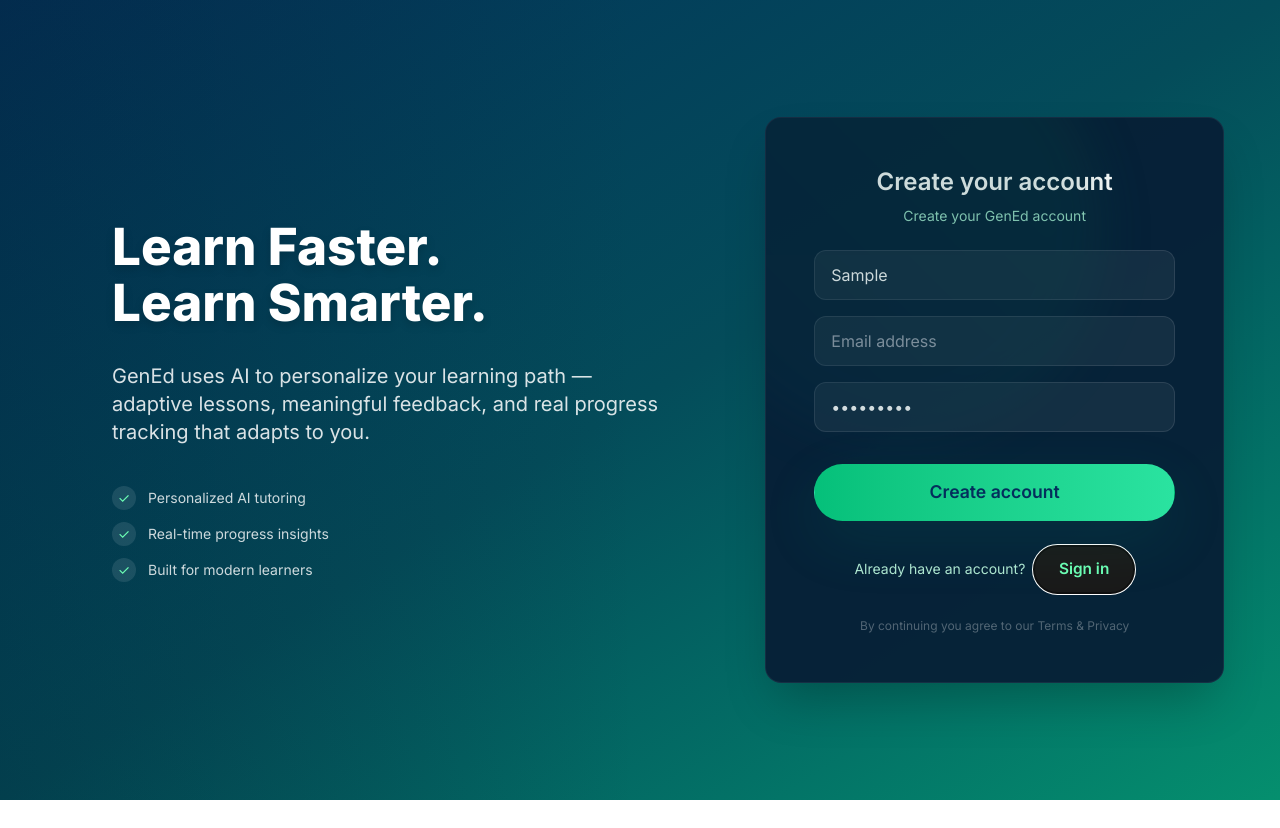
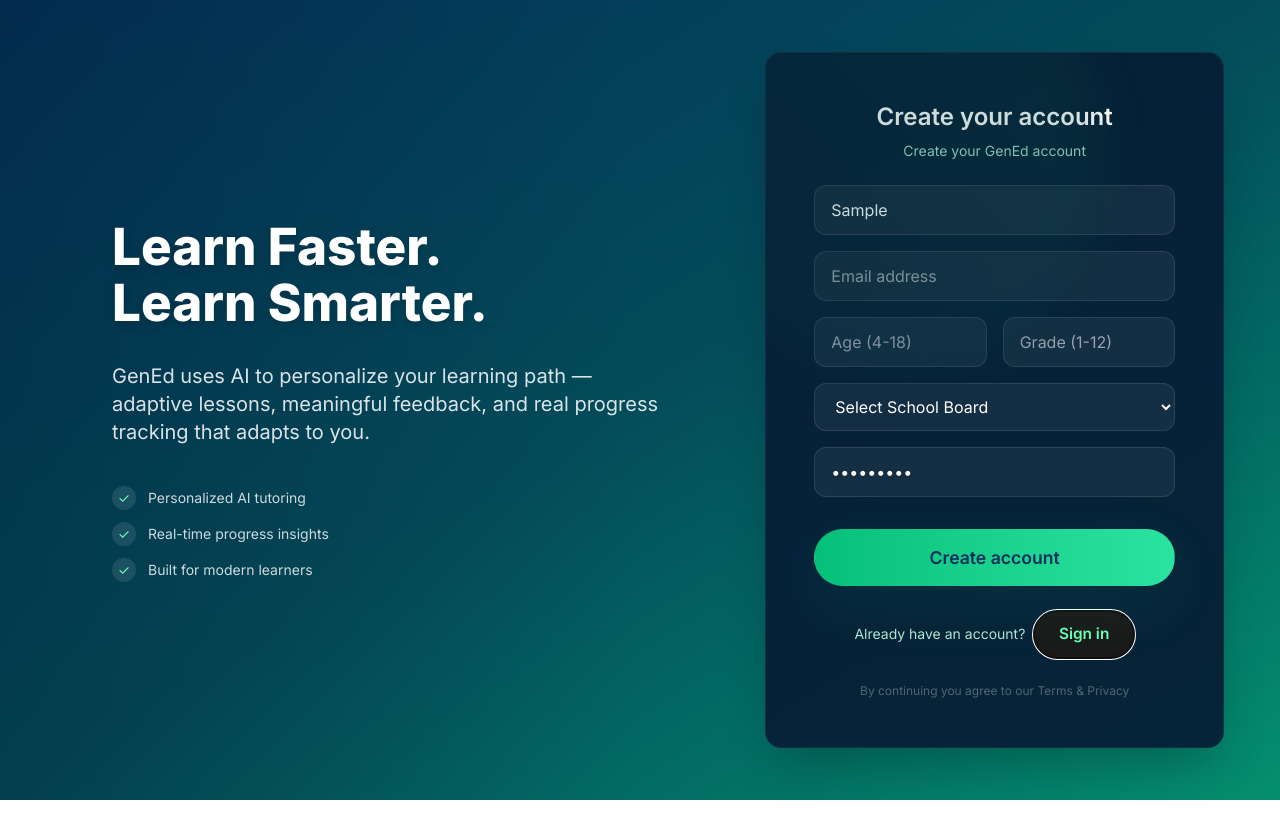
Before and after one commit to GenEducation/Frontend, a React (Vite) app: page /auth in a window 1280 px wide. Both pictures are taken after typing "Sample", "Sample123" into the empty fields and a click on the button "Create an account". Before the commit the page ends 800 px from the top, so only its background shows below. Built offline with nearby package versions, Linux system fonts and the light colour scheme.

Commit message:
Added native api and modified sign up to include age, grade, school_board

```diff
--- a/src/components/VoiceStream.jsx
+++ b/src/components/VoiceStream.jsx
@@ -113,7 +113,7 @@
       const protocol = window.location.protocol === "https:" ? "wss:" : "ws:";
       const user = JSON.parse(sessionStorage.getItem("user") || "{}");
 
-      const wsUrl = `${protocol}//${window.location.host}/ws/speech?user_id=${user.username}`;
+      const wsUrl = `${protocol}//${window.location.host}/ws/native_audio?user_id=${user.username}`;
 
       const socket = new WebSocket(wsUrl);
       socket.binaryType = "arraybuffer";
--- a/src/pages/AuthPage.jsx
+++ b/src/pages/AuthPage.jsx
@@ -10,6 +10,9 @@
     username: "",
     email: "",
     password: "",
+    age: "",
+    grade: "",
+    school_board: "",
   });
   const [status, setStatus] = useState("");
   const [loading, setLoading] = useState(false);
@@ -34,6 +37,9 @@
           username: formData.username,
           email_id: formData.email,
           password: formData.password,
+          age: parseInt(formData.age, 10),
+          grade: parseInt(formData.grade, 10),
+          school_board: formData.school_board,
         };
 
     try {
@@ -173,6 +179,54 @@
                     placeholder="Email address"
                     className="w-full px-4 py-3 rounded-xl bg-white/6 border border-white/10 text-white placeholder-gray-400 outline-none focus:ring-2 focus:ring-[#3ddc97]/40 transition"
                   />
+
+                  <div className="flex gap-4">
+                    <div className="flex-1">
+                      <label className="sr-only" htmlFor="age">Age</label>
+                      <input
+                        id="age"
+                        name="age"
+                        type="number"
+                        min="4"
+                        max="18"
+                        value={formData.age}
+                        onChange={handleChange}
+                        required
+                        placeholder="Age (4-18)"
+                        className="w-full px-4 py-3 rounded-xl bg-white/6 border border-white/10 text-white placeholder-gray-400 outline-none focus:ring-2 focus:ring-[#3ddc97]/40 transition"
+                      />
+                    </div>
+                    <div className="flex-1">
+                      <label className="sr-only" htmlFor="grade">Grade</label>
+                      <input
+                        id="grade"
+                        name="grade"
+                        type="number"
+                        min="1"
+                        max="12"
+                        value={formData.grade}
+                        onChange={handleChange}
+                        required
+                        placeholder="Grade (1-12)"
+                        className="w-full px-4 py-3 rounded-xl bg-white/6 border border-white/10 text-white placeholder-gray-400 outline-none focus:ring-2 focus:ring-[#3ddc97]/40 transition"
+                      />
+                    </div>
+                  </div>
+
+                  <label className="sr-only" htmlFor="school_board">School Board</label>
+                  <select
+                    id="school_board"
+                    name="school_board"
+                    value={formData.school_board}
+                    onChange={handleChange}
+                    required
+                    className="w-full px-4 py-3 rounded-xl bg-white/6 border border-white/10 text-white outline-none focus:ring-2 focus:ring-[#3ddc97]/40 transition"
+                  >
+                    <option value="" disabled className="bg-[#071f36] text-gray-400">Select School Board</option>
+                    <option value="CBSE" className="bg-[#071f36] text-white">CBSE</option>
+                    <option value="ICSE" className="bg-[#071f36] text-white">ICSE</option>
+                    <option value="State Board" className="bg-[#071f36] text-white">State Board</option>
+                  </select>
                 </>
               )}
 
```
